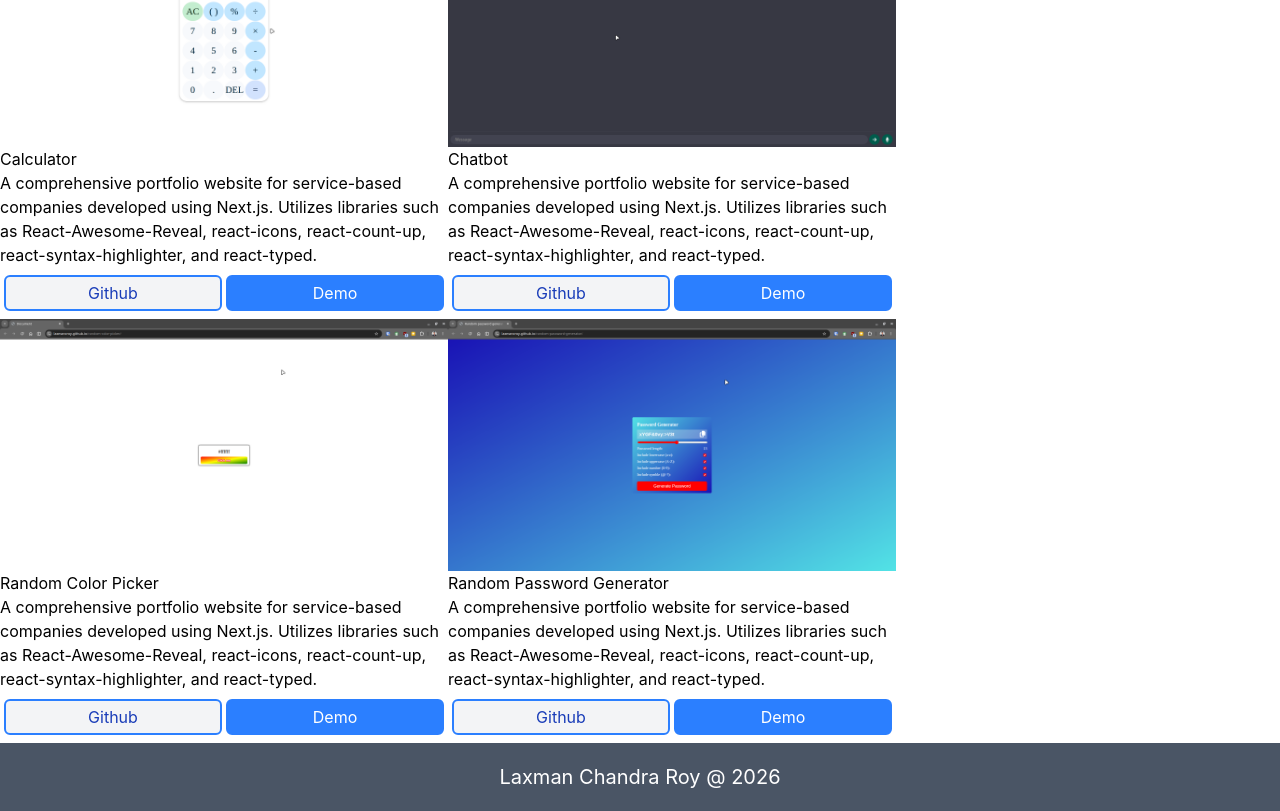
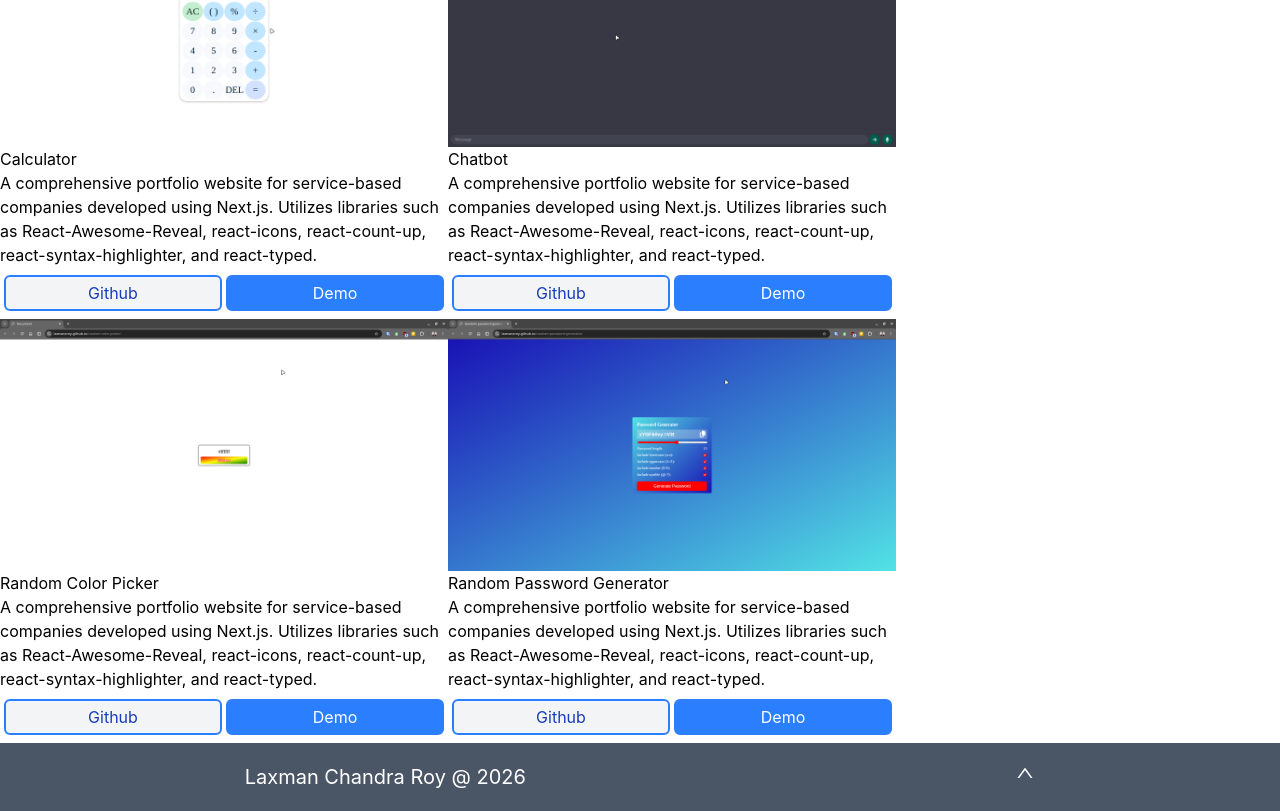
Before and after one commit to laxmancroy/mern-without-ai, a React (Vite) app: page / in a window 1280 px wide. Shown: the part 373-1184 px from the top of the page. Built offline with nearby package versions, Linux system fonts and the light colour scheme.

Commit message:
footer to header scrolling button added

```diff
--- a/src/components/Footer.jsx
+++ b/src/components/Footer.jsx
@@ -1,7 +1,9 @@
+import { AiOutlineUp } from 'react-icons/ai'
 export function Footer() {
     return (
-        <footer className="bg-gray-600 text-white text-center py-5 text-xl">
+        <footer className="flex  justify-around bg-gray-600 text-white text-center py-5 text-xl">
             <span>Laxman Chandra Roy @ 2026</span>
+            <a href="#header"><AiOutlineUp /></a>
         </footer>
     )
 }
--- a/src/components/Header.jsx
+++ b/src/components/Header.jsx
@@ -16,7 +16,7 @@ export function Header() {
         setIsMenuOpen(!isMenuOpen);
     }
     return (
-        <header className="relative bg-blue-600 text-white p-4">
+        <header id="header" className="relative bg-blue-600 text-white p-4">
             <div className="flex items-center justify-between">
                 <span className="cursor-pointer">Laxman CR</span>
 
```
